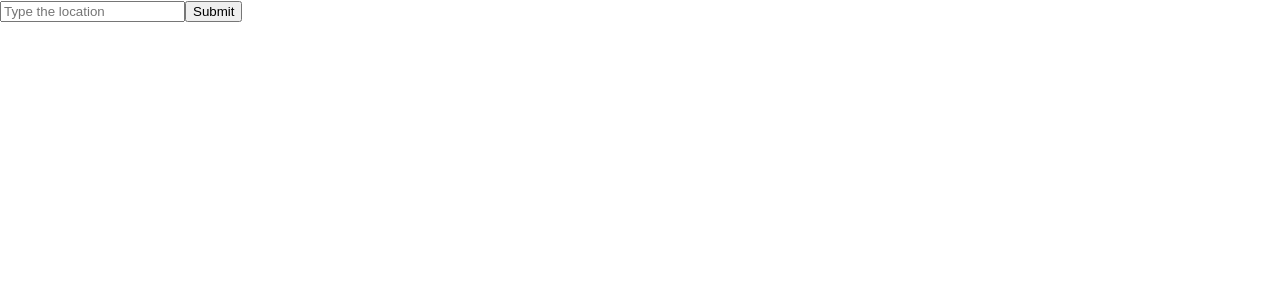
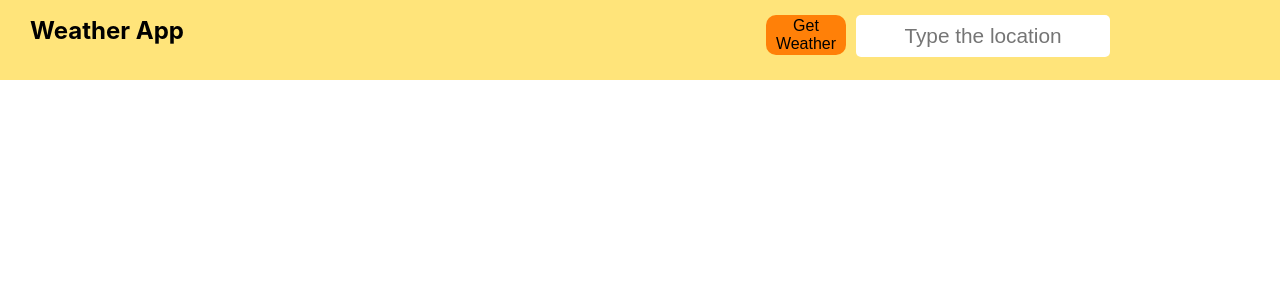
Before and after one commit to Whooolia/React-weatherapp, a React (Create React App) app: page / in a window 1280 px wide. Shown: the top 300 px of the page. Built offline with nearby package versions, Linux system fonts and the light colour scheme; no server answers.

Commit message:
'Styling'

```diff
--- a/package.json
+++ b/package.json
@@ -5,7 +5,8 @@
   "dependencies": {
     "react": "^16.8.3",
     "react-dom": "^16.8.3",
-    "react-scripts": "2.1.5"
+    "react-scripts": "2.1.5",
+    "styled-components": "^4.1.3"
   },
   "scripts": {
     "start": "react-scripts start",
--- a/src/App.js
+++ b/src/App.js
@@ -2,38 +2,47 @@ import React, { Component } from "react";
 import "./App.css";
 import Search from "./components/Search";
 import Display from "./components/Display";
-// import API_KEY from "./config";
+import API_KEY from "./config";
 
 class App extends Component {
   state = {
     location: "",
-    items: ""
+    weatherData: [],
+    weatherImg: "",
+    isSubmited: false
   };
 
+  // Update location as typed
   handleChange = e => {
     this.setState({ location: e.target.value });
   };
 
   handleSubmit = e => {
-    console.log("Submited", this.state.location);
     e.preventDefault();
   };
 
-  fetchWeather() {
+  // This func does API call with the location user typed, and saves fetched data into state as weatherData
+  fetchWeather = () => {
     fetch(
-      "api.openweathermap.org/data/2.5/weather?q=London,uk&APPID=b18101fe6777a8963c0bed86cfd6b8d7",
+      `http://api.openweathermap.org/data/2.5/weather?q=${
+        this.state.location
+      }&APPID=${API_KEY}`,
       {
         method: "GET"
       }
     )
       .then(res => res.json())
-      .then(result => {
-        console.log("result!", result);
+      .then(data => {
+        this.setState({
+          weatherData: data.weather,
+          weatherImg: data.weather[0].icon,
+          isSubmited: true
+        });
       })
       .catch(error => {
         console.log(error);
       });
-  }
+  };
 
   render() {
     return (
@@ -42,7 +51,12 @@ class App extends Component {
           handleSubmit={this.fetchWeather}
           handleChange={this.handleChange}
         />
-        <Display location={this.state.location} />
+        {this.state.isSubmited && (
+          <Display
+            location={this.state.location}
+            weatherResult={this.state.weatherData}
+          />
+        )}
       </div>
     );
   }
--- a/src/components/Display.js
+++ b/src/components/Display.js
@@ -1,12 +1,41 @@
 import React from "react";
+import { Image, CenterDiv } from "./Style";
 
+// Display class component displays weather data from parent component
 class Display extends React.Component {
-  state = {
-    items: ""
-  };
-
   render() {
-    return <p>{this.props.location}</p>;
+    const date = new Date();
+    const months = [
+      "January",
+      "February",
+      "March",
+      "April",
+      "May",
+      "June",
+      "July",
+      "August",
+      "September",
+      "October",
+      "November",
+      "December"
+    ];
+    return (
+      <CenterDiv>
+        <h2>Weather for {this.props.location}</h2>
+        <p>
+          {date.getDate()} {months[date.getMonth()]}
+        </p>
+        {this.props.weatherResult.map(result => (
+          <div>
+            <p>{result.main}</p>
+            <Image
+              src={`http://openweathermap.org/img/w/${result.icon}.png`}
+              alt="weather icon"
+            />
+          </div>
+        ))}
+      </CenterDiv>
+    );
   }
 }
 export default Display;
--- a/src/components/Search.js
+++ b/src/components/Search.js
@@ -1,4 +1,6 @@
 import React from "react";
+import { Input, Button, DefaultDiv, Title } from "./Style";
+// import Button from "./Style";
 
 // Search includes two elements.
 // Fist, text area which user can type the location.
@@ -7,15 +9,18 @@ import React from "react";
 class Search extends React.Component {
   render() {
     return (
-      <div>
-        <input
+      <DefaultDiv>
+        <Title>Weather App</Title>
+        <Input
           type="type"
           placeholder="Type the location"
           value={this.props.state}
           onChange={this.props.handleChange}
         />
-        <input type="submit" onClick={this.props.handleSubmit} />
-      </div>
+        <Button type="submit" onClick={this.props.handleSubmit}>
+          Get Weather
+        </Button>
+      </DefaultDiv>
     );
   }
 }
--- /dev/null
+++ b/src/components/Style.js
@@ -0,0 +1,51 @@
+import styled from "styled-components";
+
+const Input = styled.input`
+  border: none;
+  width: 250px;
+  height: 40px;
+  text-align: center;
+  font-size: 1.3rem;
+  outline: none;
+  margin-top: 15px;
+  border-radius: 5px;
+  float: right;
+  margin-right: 170px;
+`;
+
+const Button = styled.button`
+  color: black;
+  background-color: #ff8008;
+  border-radius: 10px;
+  border: none;
+  width: 80px;
+  height: 40px;
+  font-size: 1rem;
+  bottom: 10px;
+  float: right;
+  margin-right: 10px;
+  margin-top: 15px;
+`;
+
+const DefaultDiv = styled.div`
+  text-align: center;
+  height: 80px;
+  background-color: #ffe47a;
+`;
+
+const CenterDiv = styled.div`
+  text-align: center;
+`;
+
+const Image = styled.img`
+  width: 80px;
+  height: 80px;
+`;
+
+const Title = styled.h1`
+  float: left;
+  font-size: 1.5rem;
+  margin-left: 30px;
+`;
+
+export { Input, Button, DefaultDiv, Image, Title, CenterDiv };
```
Also changed, not shown: 1 other file (tests, documents, lock files or other folders).
